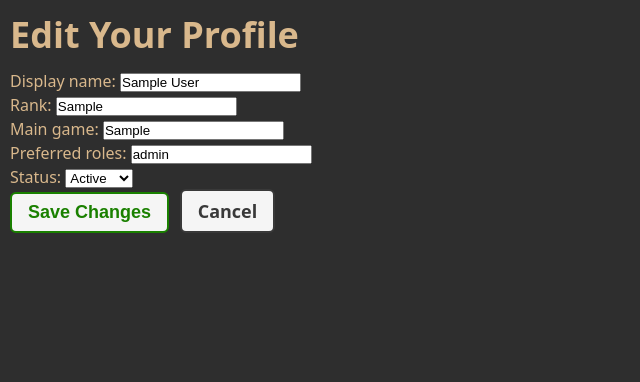
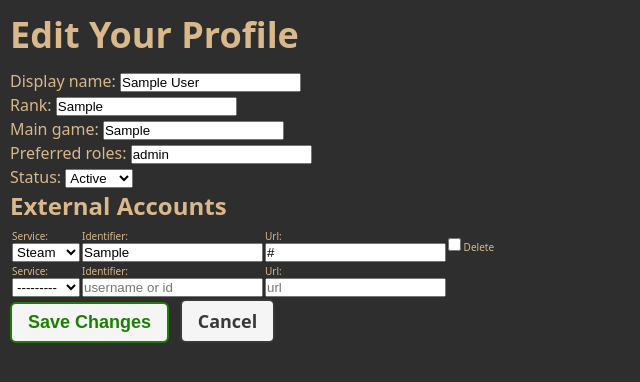
Before and after one commit to Xugknight/super-sweat, a Django app: page /profile/edit/ in a window 1280 px wide. Shown: the part 82-464 px from the top of the page, without its empty margins (0-640 px from the left). Run offline with Django 5.2, Linux system fonts and the light colour scheme; a user stored in the database is signed in; tables that the repository leaves empty hold one stand-in row (values such as "Sample post").

Commit message:
add external account linking

```diff
--- a/main_app/forms.py
+++ b/main_app/forms.py
@@ -1,5 +1,6 @@
 from django import forms
-from .models import Profile, Event, EventTemplate, RSVP
+from .models import Profile, Event, EventTemplate, RSVP, ExternalAccount
+
 
 class ProfileForm(forms.ModelForm):
     class Meta:
@@ -56,3 +57,16 @@ class RSVPform(forms.ModelForm):
             'response': forms.Select(),
             'role_signed_up': forms.TextInput(attrs={'placeholder': 'dps-tank-heal','class': 'form-control'}),
         }
+
+class ExternalAccountForm(forms.ModelForm):
+    class Meta:
+        model = ExternalAccount
+        fields = [
+            'service',
+            'identifier',
+            'url',
+        ]
+        widgets = {
+            'identifier': forms.TextInput(attrs={'placeholder':'username or id'}),
+            'url': forms.URLInput(attrs={'placeholder':'url'}),
+        }
--- a/main_app/templates/profiles/form.html
+++ b/main_app/templates/profiles/form.html
@@ -6,7 +6,22 @@
   <form method="post" enctype="multipart/form-data">
     {% csrf_token %}
     {{ form.as_p }}
-
+    <h2>External Accounts</h2>
+    {{ external_formset.management_form }}
+    <table>
+      {% for subform in external_formset %}
+        <tr>
+          <td>{{ subform.service.label_tag }}<br>{{ subform.service }}</td>
+          <td>{{ subform.identifier.label_tag }}<br>{{ subform.identifier }}</td>
+          <td>{{ subform.url.label_tag }}<br>{{ subform.url }}</td>
+          <td>
+            {% if subform.instance.pk %}
+              {{ subform.DELETE }} <label>Delete</label>
+            {% endif %}
+          </td>
+        </tr>
+      {% endfor %}
+    </table>
     <button type="submit" class="btn submit">
       Save Changes
     </button>
--- a/main_app/views.py
+++ b/main_app/views.py
@@ -4,12 +4,21 @@ from django.contrib.auth.decorators import login_required
 from django.contrib.auth.mixins import LoginRequiredMixin
 from django.contrib.auth.forms import UserCreationForm
 from django.core.exceptions import PermissionDenied
+from django.forms import inlineformset_factory
 from django.shortcuts import render, redirect, get_object_or_404
 from django.urls import reverse, reverse_lazy
 from django.utils import timezone
 from django.views.generic import ListView, DetailView, CreateView, UpdateView, DeleteView
-from .models import Profile, Guild, Membership, Event, EventTemplate, RSVP
-from .forms import ProfileForm, EventCreateForm, RSVPform
+from .models import Profile, Guild, Membership, Event, EventTemplate, RSVP, ExternalAccount
+from .forms import ProfileForm, EventCreateForm, RSVPform, ExternalAccountForm
+
+ExternalAccountFormSet = inlineformset_factory(
+    Profile,
+    ExternalAccount,
+    form=ExternalAccountForm,
+    extra=1,
+    can_delete=True,
+)
 
 class Home(LoginView):
     template_name = 'home.html'
@@ -47,9 +56,29 @@ class ProfileUpdate(LoginRequiredMixin, UpdateView):
     def get_object(self):
         return get_object_or_404(Profile, user=self.request.user)
 
+    def get_context_data(self, **kwargs):
+        ctx = super().get_context_data(**kwargs)
+        if self.request.POST:
+            ctx['external_formset'] = ExternalAccountFormSet(
+                self.request.POST,
+                instance=self.object,
+            )
+        else: ctx['external_formset'] = ExternalAccountFormSet(
+            instance=self.object,
+        )
+        return ctx
+
     def form_valid(self, form):
-        form.save()
-        return redirect('profile-detail')
+        context=self.get_context_data()
+        formset=context['external_formset']
+        if form.is_valid() and formset.is_valid():
+            profile=form.save()
+            formset.instance=profile
+            formset.save()
+            return redirect('profile-detail')
+        else :
+            return self.render_to_response(self.get_context_data(form=form))
+
 
 class ProfileDelete(LoginRequiredMixin, DeleteView):
     model = Profile
```
Also changed, not shown: main_app/admin.py (+17 -4 lines).
